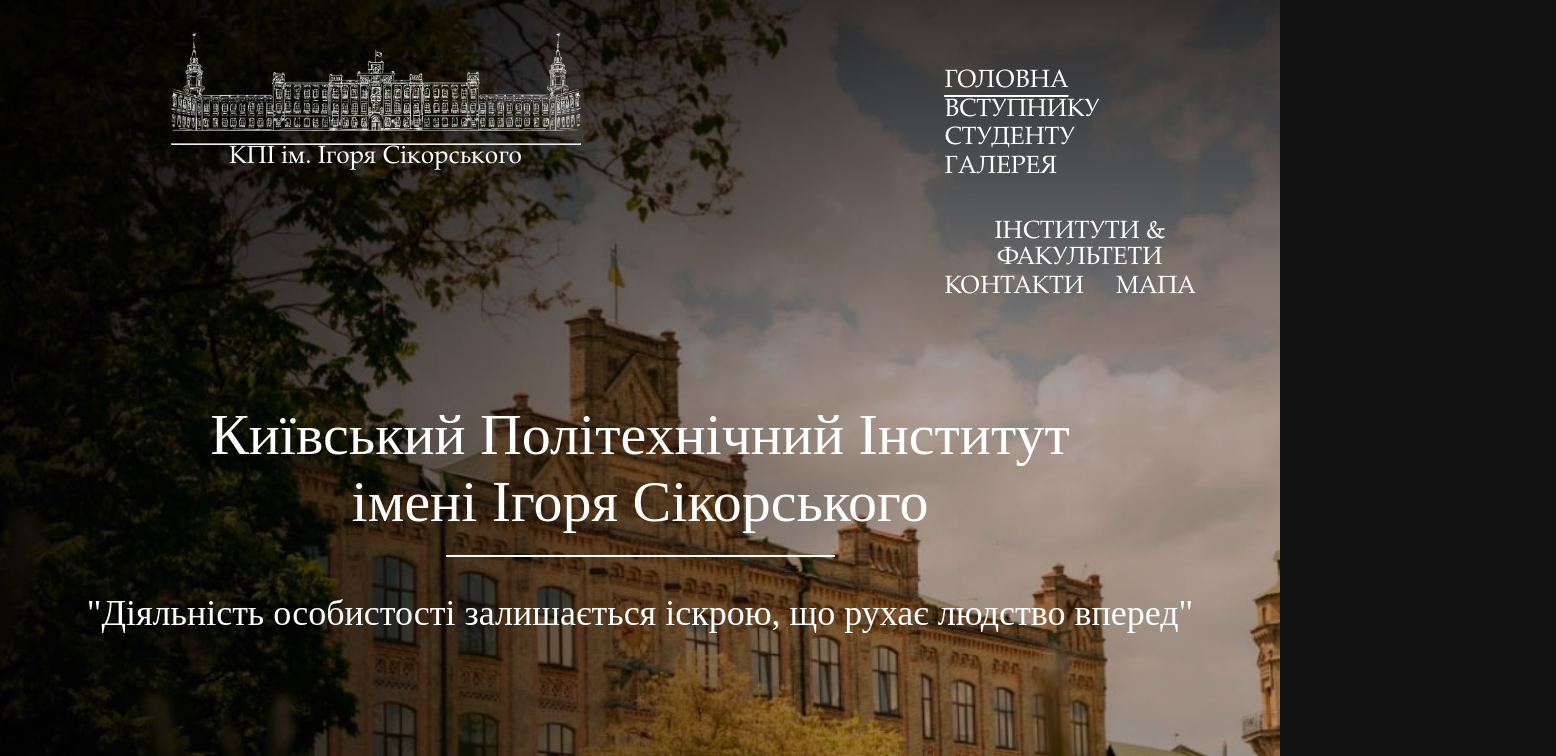
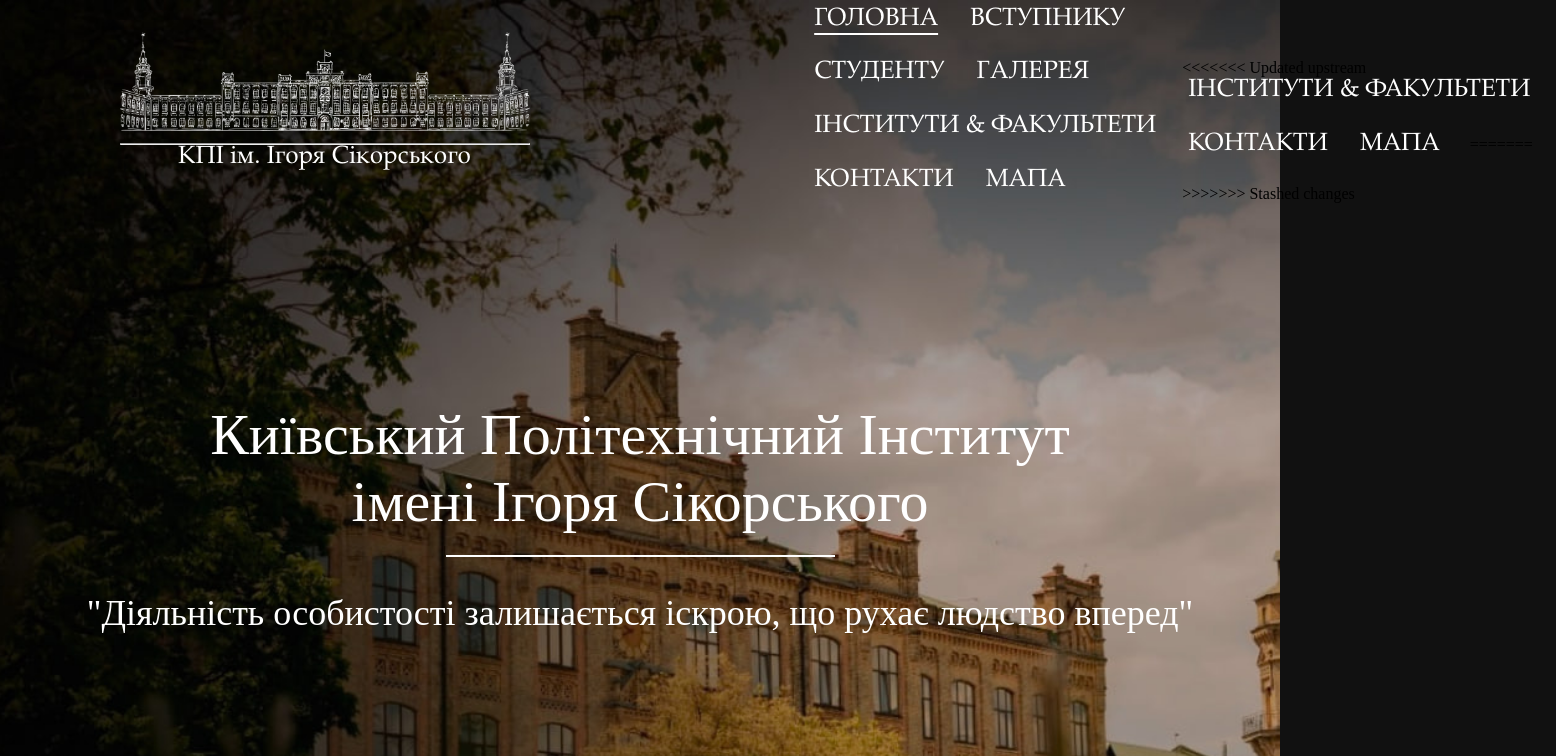
Before and after one commit to Brain-Breakers-ATB/KPIHub, an Angular app in the folder frontend/: page / in a window 1280 px wide. Shown: the top 756 px of the page, 1556 px wide, since content can reach past the window. Built offline with nearby package versions, Linux system fonts and the light colour scheme.

Commit message:
apdater base

```diff
--- a/frontend/src/app/pages/base-header/base-header.component.html
+++ b/frontend/src/app/pages/base-header/base-header.component.html
@@ -7,20 +7,63 @@
           </a>
           <hr style="margin-bottom: 0;">
           <p class="toolbar-text">КПІ ім. Ігоря Сікорського</p>
-
         </div>
         <div class="navigation">
             <div class="nav-1">
-                <button class="main" id="nav-button" [class.active]="isMainPage()" routerLink="" routerLinkActive="active"><p class="toolbar-text">ГОЛОВНА</p></button>
-                <button class="entrant" id="nav-button" routerLink="entrant" routerLinkActive="active"><p class="toolbar-text">ВСТУПНИКУ</p></button>
-                <button class="student" id="nav-button" routerLink="student" routerLinkActive="active"><p class="toolbar-text">СТУДЕНТУ</p></button>
-                <button class="gallery" id="nav-button" routerLink="gallery" routerLinkActive="active"><p class="toolbar-text" routerLinkActive="active">ГАЛЕРЕЯ</p></button>
+                <div class="nav-main" *ngIf="isMainPage()">
+                    <button class="main" id="nav-button" [class.active]="isMainPage()" [class.active-main]="isMainPage()" routerLink="" routerLinkActive="active">
+                        <p class="toolbar-text">ГОЛОВНА</p>
+                    </button>
+                    <button class="entrant" id="nav-button" routerLink="entrant" routerLinkActive="active">
+                        <p class="toolbar-text">ВСТУПНИКУ</p>
+                    </button>
+                    <button class="student" id="nav-button" routerLink="student" routerLinkActive="active">
+                        <p class="toolbar-text">СТУДЕНТУ</p>
+                    </button>
+                    <button class="gallery" id="nav-button" routerLink="gallery" routerLinkActive="active">
+                        <p class="toolbar-text">ГАЛЕРЕЯ</p>
+                    </button>
+                    <button class="faculty" id="nav-button" routerLink="subdivisions" routerLinkActive="active">
+                        <p class="toolbar-text">ІНСТИТУТИ & ФАКУЛЬТЕТИ</p>
+                    </button>
+                    <button class="contact" id="nav-button" routerLink="contacts" routerLinkActive="active">
+                        <p class="toolbar-text">КОНТАКТИ</p>
+                    </button>
+                    <button class="map" id="nav-button" routerLink="map" routerLinkActive="active">
+                        <p class="toolbar-text">МАПА</p>
+                    </button>
+                </div>
             </div>
-            <br>
             <div class="nav-2">
+<<<<<<< Updated upstream
                 <button class="faculty" id="nav-button" routerLink="faculty" routerLinkActive="active"><p class="toolbar-text">ІНСТИТУТИ & ФАКУЛЬТЕТИ</p></button>
                 <button class="contact" id="nav-button" routerLink="contacts" routerLinkActive="active"><p class="toolbar-text">КОНТАКТИ</p></button>
                 <button class="map" id="nav-button" routerLink="map" routerLinkActive="active"><p class="toolbar-text">МАПА</p></button>
+=======
+                <div class="nav-other" *ngIf="!isMainPage()">
+                    <button class="home" id="nav-button" routerLink="" routerLinkActive="active-main">
+                        <p class="toolbar-text">ГОЛОВНА</p>
+                    </button>
+                    <button class="entrant" id="nav-button" routerLink="entrant" routerLinkActive="active">
+                        <p class="toolbar-text">ВСТУПНИКУ</p>
+                    </button>
+                    <button class="student" id="nav-button" routerLink="student" routerLinkActive="active">
+                        <p class="toolbar-text">СТУДЕНТУ</p>
+                    </button>
+                    <button class="gallery" id="nav-button" routerLink="gallery" routerLinkActive="active">
+                        <p class="toolbar-text">ГАЛЕРЕЯ</p>
+                    </button>
+                    <button class="faculty" id="nav-button" routerLink="subdivisions" routerLinkActive="active">
+                        <p class="toolbar-text">ІНСТИТУТИ & ФАКУЛЬТЕТИ</p>
+                    </button>
+                    <button class="contact" id="nav-button" routerLink="contacts" routerLinkActive="active">
+                        <p class="toolbar-text">КОНТАКТИ</p>
+                    </button>
+                    <button class="map" id="nav-button" routerLink="map" routerLinkActive="active">
+                        <p class="toolbar-text">МАПА</p>
+                    </button>
+                </div>
+>>>>>>> Stashed changes
             </div>
         </div>
     </div>
--- a/frontend/src/app/pages/base-header/base-header.component.sass
+++ b/frontend/src/app/pages/base-header/base-header.component.sass
@@ -7,14 +7,24 @@
 .logo
     height: 145px
     margin-top: 27px
-    margin-left: 122px
+    margin-left: 20px
     border: 1px
     transition: transform 0.3s
+
 .logo:hover
     transform: scale(1.2)
 .img-logo
     width: 410px
     height: 99px
+
+.navigation
+    display: flex
+    justify-content: center /* Center the navigation links horizontally */
+    align-items: center /* Center the navigation links vertically */
+    width: 100%
+    height: 90px
+    margin-top: 63px
+
 
 .toolbar-text
     font-family: "Garamond"
@@ -23,9 +33,21 @@
     color: #fff
     line-height: 26.64px
     text-align: center
-    margin: 0
-    padding: 0
 
+.toolbar-text
+    margin-top: 0
+
+
+.nav-other
+    display: flex
+    justify-content: center
+    align-items: center
+
+#nav-button.active p.toolbar-text
+    text-decoration: underline /* Підкреслення для активного елемента */
+
+#nav-button.active-main p.toolbar-text
+    text-decoration: none
 ////////////////////////
 /* Add a new CSS class for navigation links */
 #nav-button
@@ -37,50 +59,18 @@
     text-decoration: none /* Remove default underline */
     transition: color 0.3s
 
-
-
-#nav-button.active
-    text-decoration: underline /* Add underline for the active link */
-    text-underline-offset: 8px
-
-#nav-button:focus
-    outline: none /* Remove the default focus outline */
-    text-decoration: underline /* Add underline when the button is clicked */
-    text-underline-offset: 8px
-
-#nav-button:hover
-    color: #886F4F /* Change text color on hover to red (you can use your preferred color) */
-
-
-#nav-button a:focus p.toolbar-text
-    text-decoration: underline /* Add underline when the link is focused (clicked) */
-
-#nav-button:focus p.toolbar-text,
-#nav-button:hover p.toolbar-text
-    text-decoration: none
+#nav-button p.toolbar-text
+    white-space: nowrap
 
 #nav-button.active p.toolbar-text
     text-decoration: underline /* Add underline for the active link */
     text-underline-offset: 8px
 
-#nav-button:hover a:focus p.toolbar-text
-    text-decoration: underline /* Keep the underline when hovering over the focused link */
-
 #nav-button a:focus p.toolbar-text::before
     text-decoration: none
 
-
 #nav-button:hover p.toolbar-text
     color: #886F4F /* Change text color on hover to ) */
-
-.active p.toolbar-text
-    text-decoration: underline
-    text-underline-offset: 8px
-
-
-.nav-button:hover p.toolbar-text
-    color: #886F4F /* Change text color on hover */
-
 
 //////////////////////////////
 @media (max-width: 1024px)
@@ -126,12 +116,6 @@
     display: inline-block
     margin-top: 36px
 
-#nav-button
-    background-color: transparent
-    cursor: pointer
-    border: 0
-    margin-right: 20px
-
 link
     &:hover
         cursor: pointer
```
